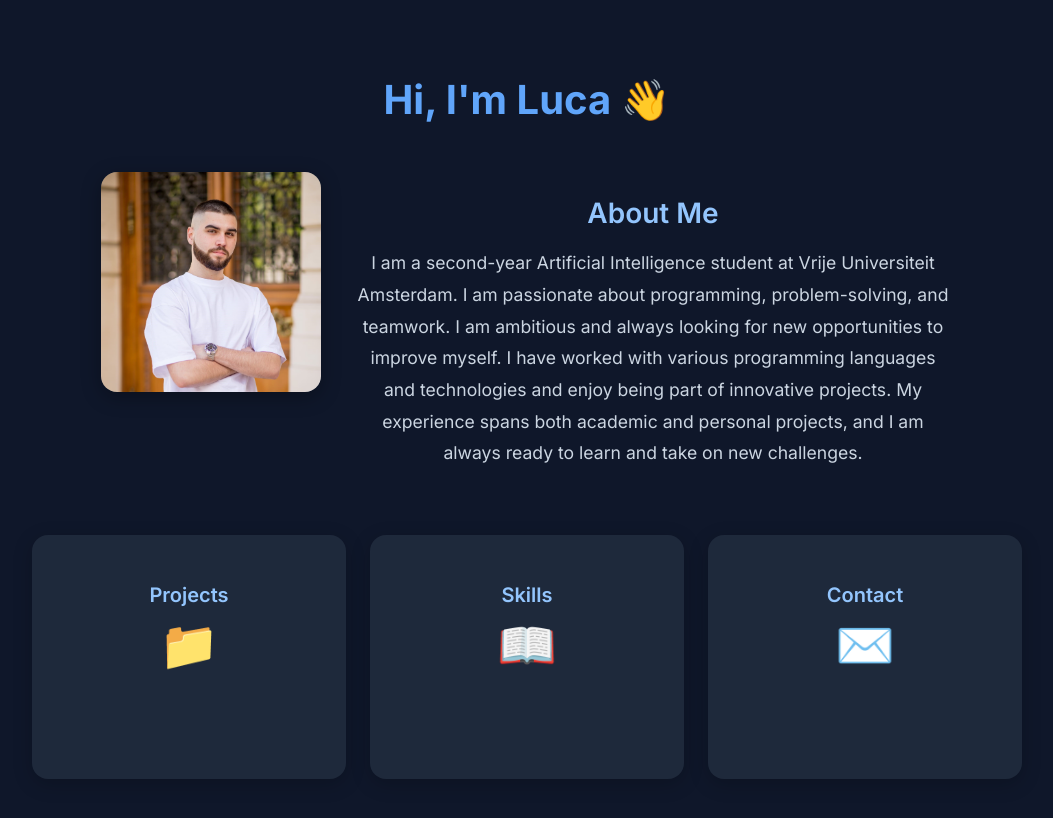
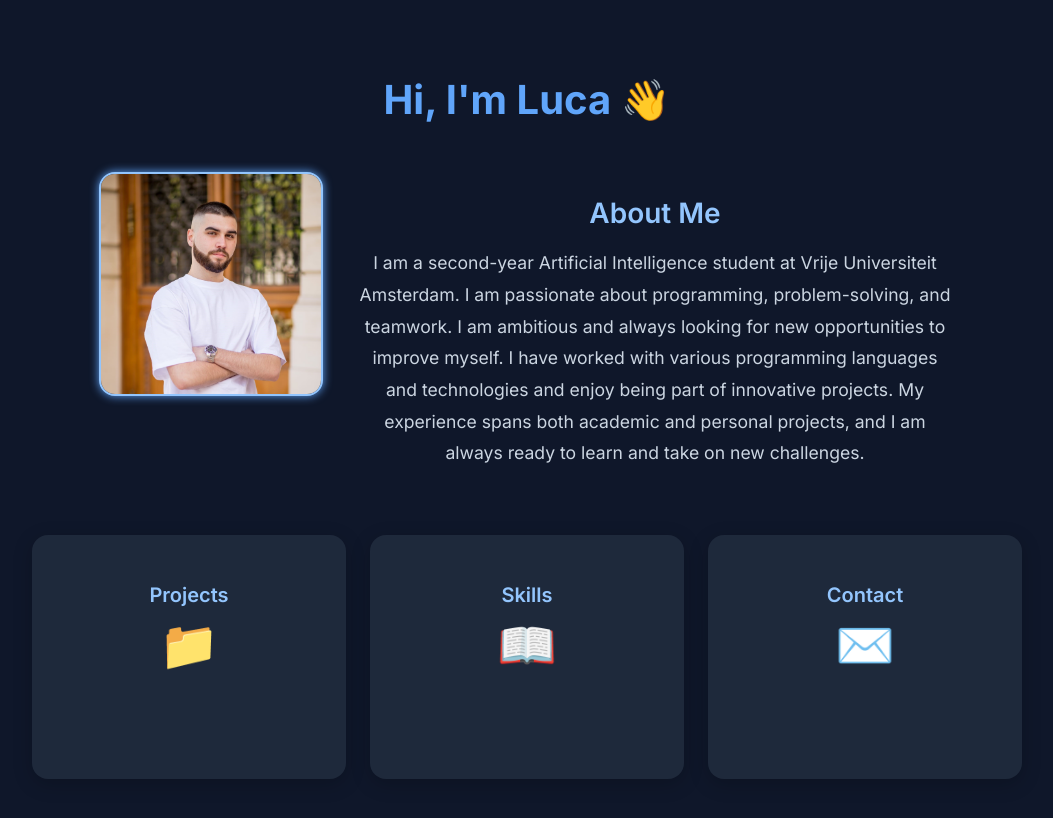
Before and after one commit to elc277/Personal_website, a React (Create React App) app in the folder frontend/: page / in a window 1280 px wide. In both pictures the pointer is over the element 324 px from the left and 281 px from the top of the page. Shown: the top 818 px of the page, without its empty margins (113-1166 px from the left). Built offline with nearby package versions, Linux system fonts and the light colour scheme.

Commit message:
updated profile picture.-Luca

```diff
--- a/frontend/src/pages/HomePage.css
+++ b/frontend/src/pages/HomePage.css
@@ -51,6 +51,12 @@
   overflow: hidden;
   background-color: #1e293b;
   box-shadow: 0 5px 20px rgba(0, 0, 0, 0.3);
+  border: 2px solid #60a5fa;
+}
+
+.profile-pic-box:hover {
+  border-color: #93c5fd;
+  box-shadow: 0 0 10px #60a5fa;
 }
 
 .profile-pic {
```
